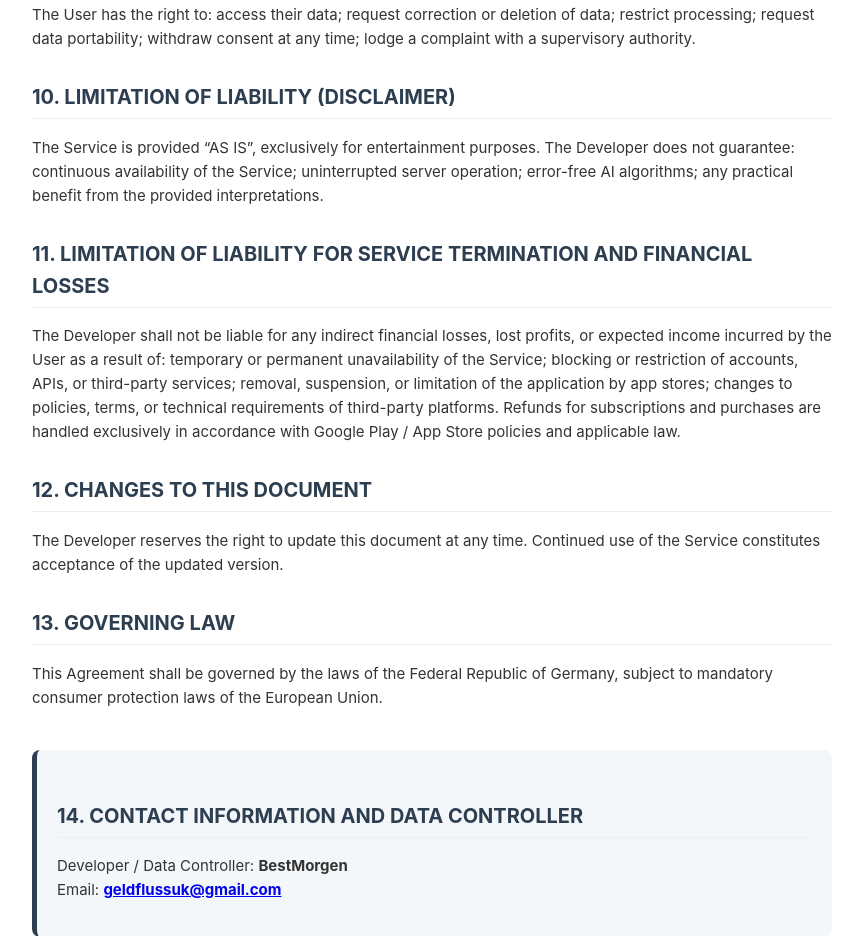
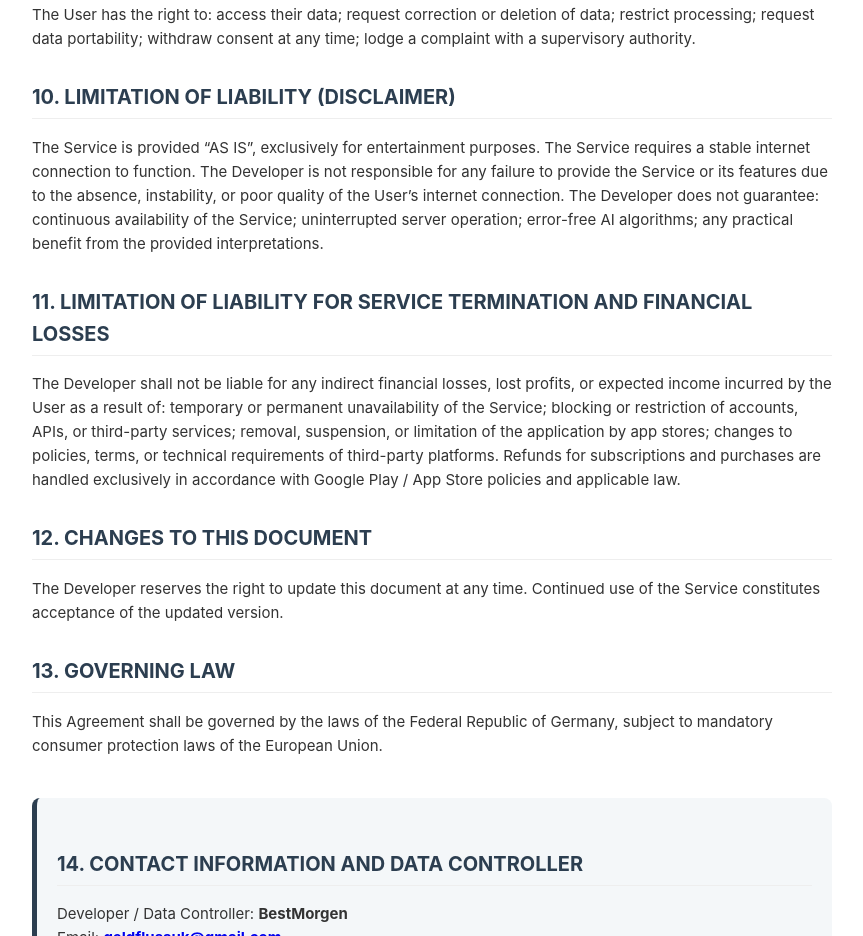
Before and after one commit to bestmorgen/policy, a plain HTML site: page index.html in a window 1280 px wide. Shown: the part 1831-2767 px from the top of the page, without its empty margins (208-1071 px from the left). Drawn offline with Linux system fonts and the light colour scheme.

Commit message:
Update index.html

```diff
--- a/index.html
+++ b/index.html
@@ -49,8 +49,7 @@
     <p>The User has the right to: access their data; request correction or deletion of data; restrict processing; request data portability; withdraw consent at any time; lodge a complaint with a supervisory authority.</p>
 
     <h2>10. LIMITATION OF LIABILITY (DISCLAIMER)</h2>
-    <p>The Service is provided “AS IS”, exclusively for entertainment purposes. The Developer does not guarantee: continuous availability of the Service; uninterrupted server operation; error-free AI algorithms; any practical benefit from the provided interpretations.</p>
-
+    <p>The Service is provided “AS IS”, exclusively for entertainment purposes. The Service requires a stable internet connection to function. The Developer is not responsible for any failure to provide the Service or its features due to the absence, instability, or poor quality of the User’s internet connection. The Developer does not guarantee: continuous availability of the Service; uninterrupted server operation; error-free AI algorithms; any practical benefit from the provided interpretations.</p>
     <h2>11. LIMITATION OF LIABILITY FOR SERVICE TERMINATION AND FINANCIAL LOSSES</h2>
     <p>The Developer shall not be liable for any indirect financial losses, lost profits, or expected income incurred by the User as a result of: temporary or permanent unavailability of the Service; blocking or restriction of accounts, APIs, or third-party services; removal, suspension, or limitation of the application by app stores; changes to policies, terms, or technical requirements of third-party platforms. Refunds for subscriptions and purchases are handled exclusively in accordance with Google Play / App Store policies and applicable law.</p>
 
@@ -66,4 +65,5 @@
         Email: <b><a href="mailto:geldflussuk@gmail.com">geldflussuk@gmail.com</a></b></p>
     </div>
 </body>
+
 </html>
```
